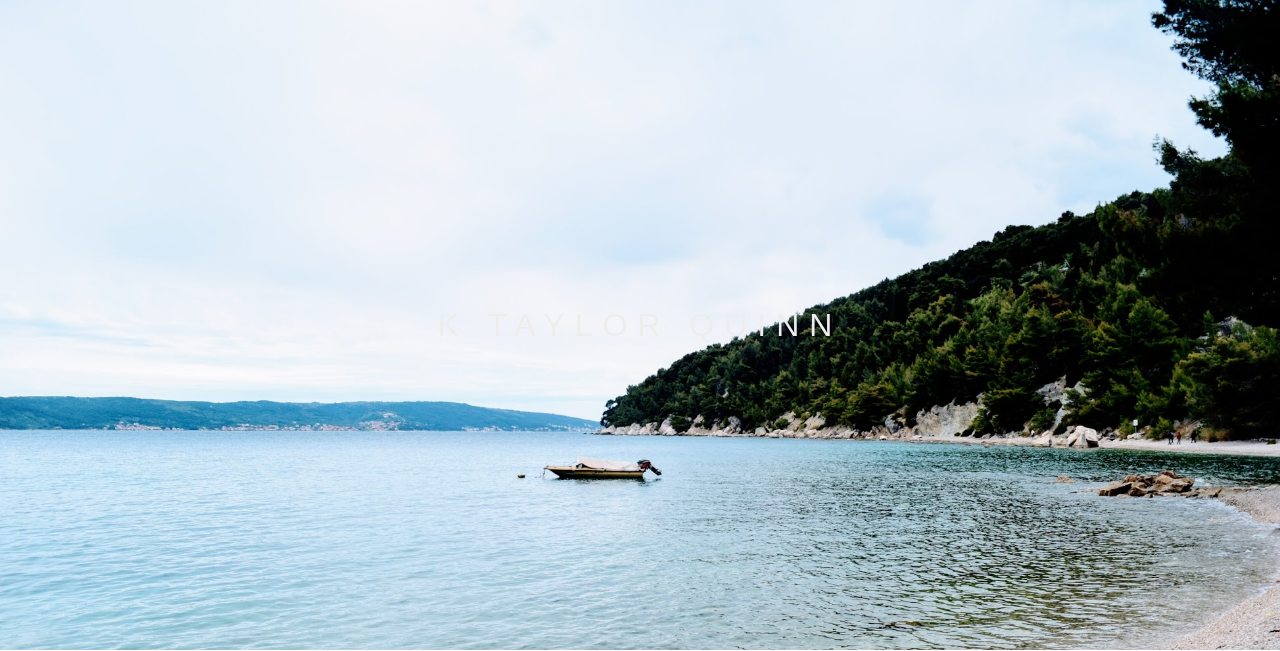
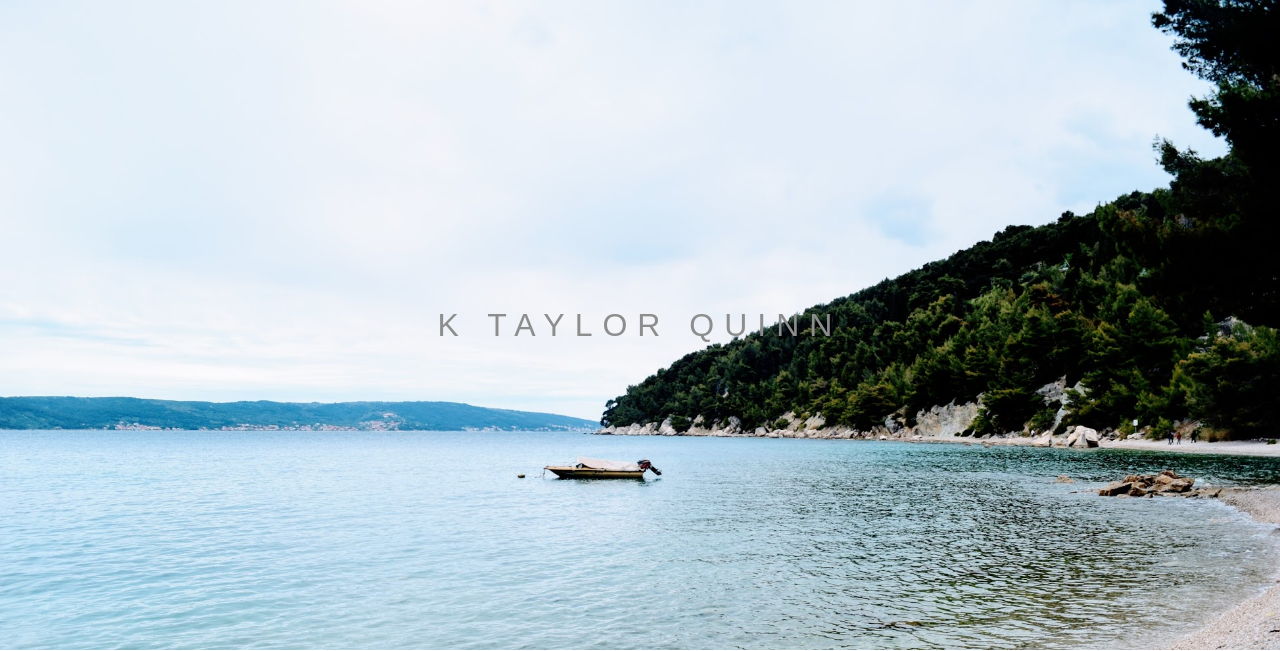
Before and after one commit to taylorquinn/wedding, a PHP site: page / in a window 1280 px wide. Shown: the top 651 px of the page. Run offline with PHP 8.4, Linux system fonts and the light colour scheme.

Commit message:
color of title

```diff
--- a/styles.css
+++ b/styles.css
@@ -7,7 +7,7 @@ body {
 /*--------------------NAME TITLE--------------------*/
 .hname {
   font-family: 'Raleway', Arial, sans-serif;
-  color: #ededed;
+  color: #8d8d8d;
   position: relative;
   text-transform: uppercase;
   font-weight: 500;
```
